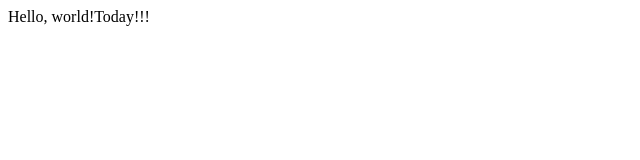
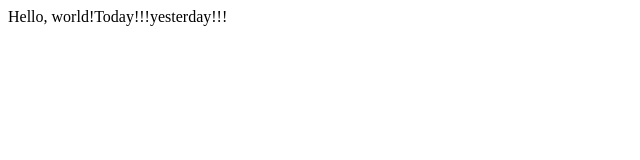
Before and after one commit to ananthuhyd/cs50lecture0, a plain HTML site: page hello.html in a window 1280 px wide. Shown: the full height of the page, 0-640 px from the left. Drawn offline with Linux system fonts and the light colour scheme.

Commit message:
Update hello.html

```diff
--- a/hello.html
+++ b/hello.html
@@ -4,6 +4,6 @@
     <title>My Webpage</title>
   </head>
   <body>
-    Hello, world!Today!!!
+    Hello, world!Today!!!yesterday!!!
     </body>
 </html>
```
